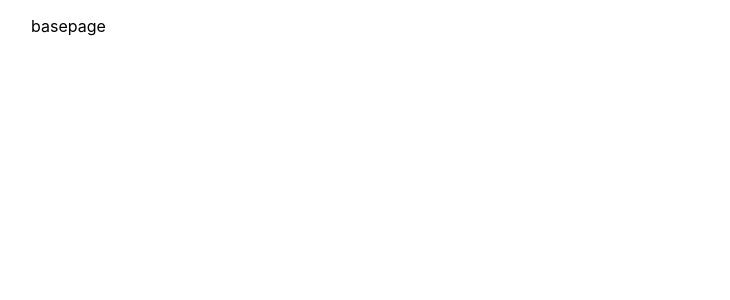
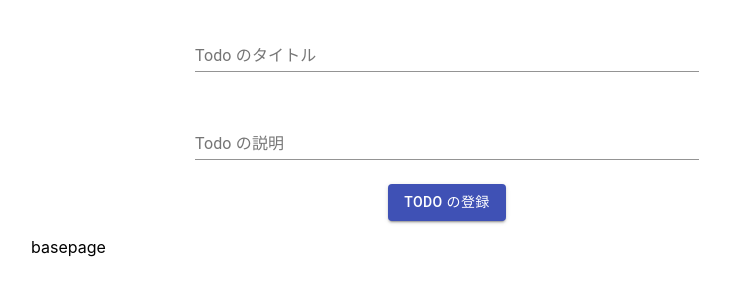
Before and after one commit to plum-shiga/todoapp, a React (Create React App) app: page / in a window 1280 px wide. Shown: the top 300 px of the page, without its empty margins (193-923 px from the left). Built offline with nearby package versions, Linux system fonts and the light colour scheme.

Commit message:
[add] todo form

```diff
--- a/src/App.js
+++ b/src/App.js
@@ -1,9 +1,14 @@
-import React from 'react';
+import React, { useState } from 'react';
 import Card from '@material-ui/core/Grid';
 
+import Form from './form.js';
+
 const App = () => {
+  const [todos, setTodo] = useState([
+  ]);
   return (
     <div>
+      <Form todos={todos} setTodo={setTodo} />
       <Card>
         <p>basepage</p>
       </Card>
--- /dev/null
+++ b/src/form.css
@@ -0,0 +1,3 @@
+.input-inner {
+  width: 65vh;
+}
--- /dev/null
+++ b/src/form.js
@@ -0,0 +1,45 @@
+import React, { useState } from 'react';
+
+import Grid from '@material-ui/core/Grid';
+import Button from '@material-ui/core/Button';
+import TextField from '@material-ui/core/TextField';
+import crypto from 'crypto';
+
+import './form.css';
+
+const Form = (props) => {
+  const [formData, setFormData] = useState(
+    {key: '', title: '', description: ''}
+  );
+  const handleChange = (e) => {
+    setFormData({
+      ...formData,
+      [e.target.name]:e.target.value
+    });
+  }
+  const save = () => {
+    const date = new Date();
+    const str = String(date.getTime()) + formData.title;
+    props.setTodo([...props.todos,{
+      key: crypto.createHash('sha256').update(str, 'utf8').digest('hex'),
+      title: formData.title,
+      description: formData.description
+    }]);
+  }
+  return (
+    <Grid container direction="column" justify="center" alignItems="center" spacing={2}>
+      <Grid item xs={12} className="input-inner">
+        <TextField id="standard-basic" label="Todo のタイトル" name="title" onChange={handleChange} fullWidth margin="normal" />
+      </Grid>
+      <Grid item xs={12} className="input-inner">
+        <TextField id="standard-basic" label="Todo の説明" name="description" onChange={handleChange} fullWidth margin="normal" />
+      </Grid>
+      <Grid item xs={12}>
+        <Button variant="contained" color="primary" onClick={ save } className="large-button" >
+          Todo の登録
+        </Button>
+      </Grid>
+    </Grid>
+  );
+}
+export default Form
```
